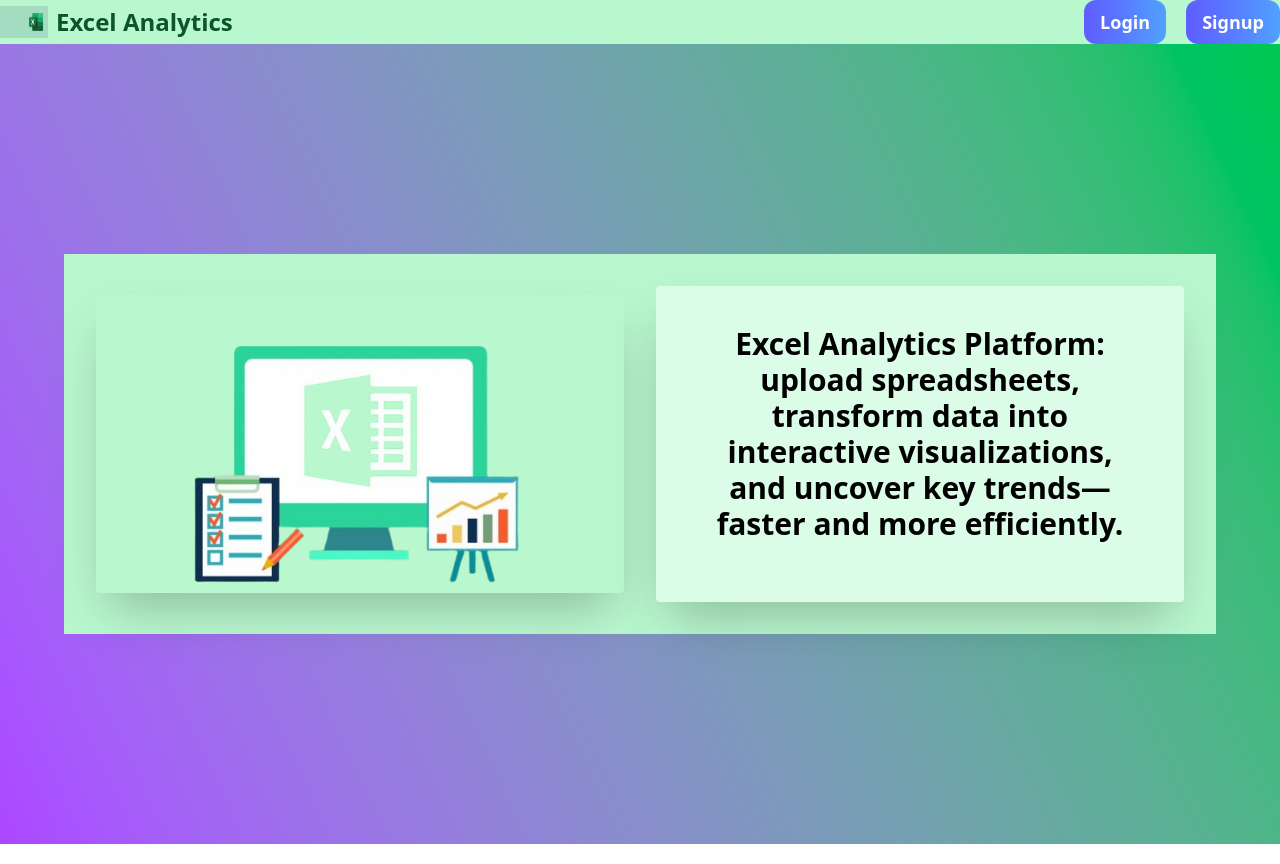
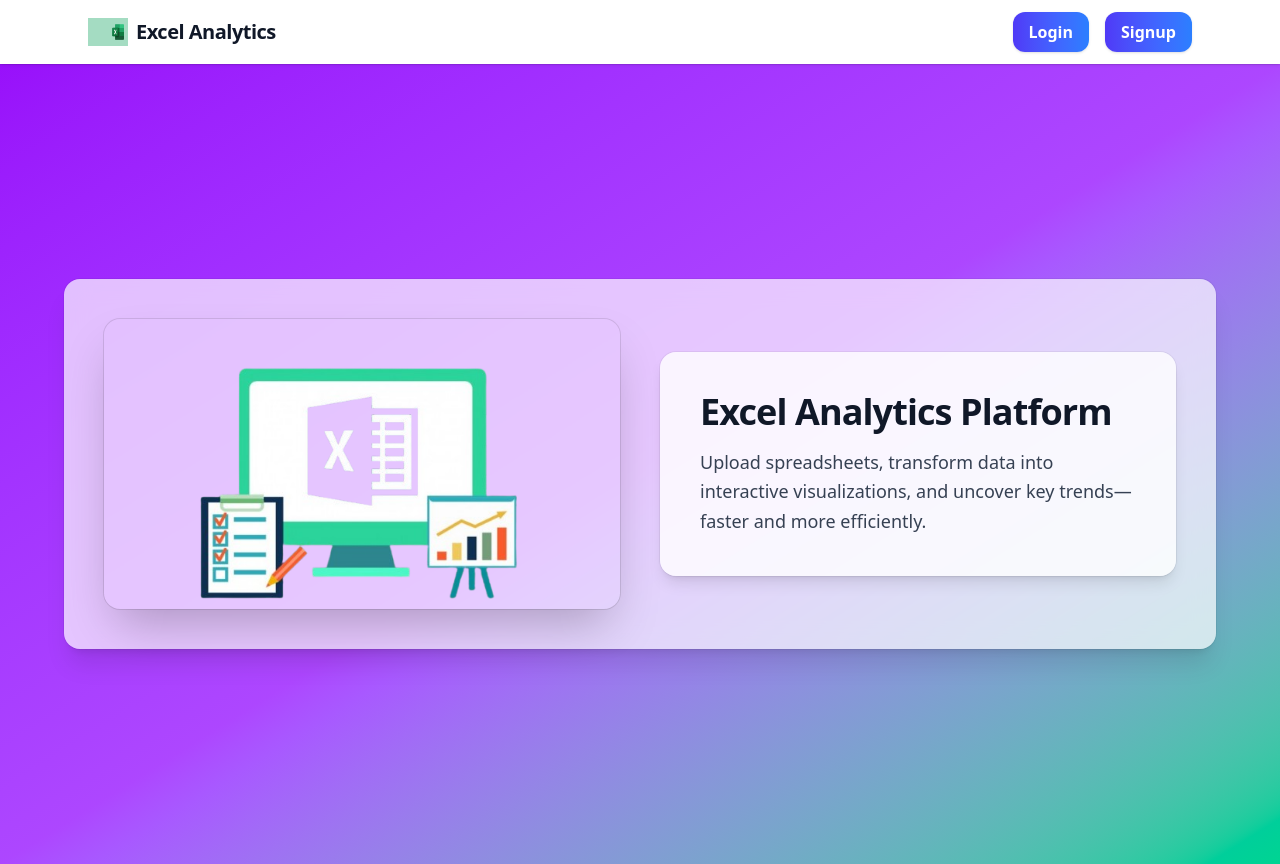
Before and after one commit to chandan9648/Excel-analytics, a React (Vite) app in the folder frontend/: page / in a window 1280 px wide. Built offline with nearby package versions, Linux system fonts and the light colour scheme.

Commit message:
style: improve Navbar and Home component layouts for better user experience

```diff
--- a/frontend/src/components/Navbar.jsx
+++ b/frontend/src/components/Navbar.jsx
@@ -4,7 +4,7 @@ import { AuthContext } from "../context/AuthContext";
 import x from "../assets/x.png";
 
 const Navbar = () => {
-  const { user} = useContext(AuthContext);
+  const { user } = useContext(AuthContext);
   const location = useLocation();
 
   // Hide navbar on certain routes (optional)
@@ -14,33 +14,35 @@ const Navbar = () => {
   if (isHidden) return null;
 
   return (
-    <nav className="flex items-center justify-between   bg-green-200 shadow">
+    <nav className="sticky top-0 z-50 w-full bg-white/80 backdrop-blur-md shadow-sm ring-1 ring-black/5">
+      <div className="mx-auto max-w-6xl px-4 sm:px-6 py-3 flex items-center justify-between">
         {/* Logo only when user is NOT logged in */}
         {!user && (
-        <div className="text-2xl font-bold text-green-900 flex items-center gap-2">
-          <img src={x} alt="Logo" className="w-12 h-8" />
+          <div className="flex items-center gap-2 text-lg sm:text-xl font-semibold tracking-tight text-gray-900">
+            <img src={x} alt="Excel Analytics Logo" className="w-10 h-7" />
             Excel Analytics
           </div>
         )}
 
         {/* Right side: Buttons */}
-      <div className="flex items-center space-x-5 ml-auto ">
+        <div className="flex items-center gap-3 sm:gap-4 ml-auto">
           {!user ? (
             <>
               <Link
                 to="/login"
-              className="text-lg hover:underline bg-linear-to-r/hsl from-indigo-500 to-blue-400 rounded-xl  px-4 py-2  text-white"
+                className="inline-flex items-center justify-center rounded-xl px-4 py-2 text-sm sm:text-base font-semibold text-white bg-gradient-to-r from-indigo-600 to-blue-500 shadow-sm hover:shadow transition focus:outline-none focus-visible:ring-2 focus-visible:ring-indigo-500/60"
               >
-              <b>Login</b>
+                Login
               </Link>
               <Link
                 to="/signup"
-              className="text-lg hover:underline bg-linear-to-r/hsl from-indigo-500 to-blue-400 rounded-xl  px-4 py-2 text-white"
+                className="inline-flex items-center justify-center rounded-xl px-4 py-2 text-sm sm:text-base font-semibold text-white bg-gradient-to-r from-indigo-600 to-blue-500 shadow-sm hover:shadow transition focus:outline-none focus-visible:ring-2 focus-visible:ring-indigo-500/60"
               >
-              <b>Signup</b>
+                Signup
               </Link>
             </>
           ) : null}
+        </div>
       </div>
     </nav>
   );
--- a/frontend/src/pages/auth/Home.jsx
+++ b/frontend/src/pages/auth/Home.jsx
@@ -1,28 +1,37 @@
-// import { useContext } from "react";
+
 import { AuthContext } from "../../context/AuthContext";
-import bg from "../../assets/bg.png"
+import bg from "../../assets/bg.png";
 
 
 const Home = () => {
   // const {  } = useContext(AuthContext);
 
   return (
-    <div className="min-h-screen bg-linear-65 from-purple-500 to-green-500 flex items-center justify-center w-full">
-      <div className="max-w-6xl w-full grid grid-cols-1 md:grid-cols-2 gap-6 md:gap-8 items-center p-4 sm:p-6 md:p-8 bg-green-200">
+    <div className="min-h-screen w-full bg-gradient-to-br from-purple-600 via-purple-500 to-emerald-400 flex items-center justify-center px-4 sm:px-6">
+      <div className="max-w-6xl w-full">
+        <div className="grid grid-cols-1 md:grid-cols-2 gap-8 md:gap-10 items-center rounded-2xl bg-white/70 backdrop-blur-md shadow-xl ring-1 ring-black/5 p-4 sm:p-6 md:p-10">
 
           {/* Left Side: Image */}
           <div className="flex justify-center order-1 md:order-none">
+            <div className="w-full max-w-md md:max-w-2xl overflow-hidden rounded-2xl shadow-2xl ring-1 ring-black/10">
               <img
                 src={bg}
-            alt="Excel Analytics "
-      className="w-full max-w-md md:max-w-2xl h-auto rounded shadow-2xl object-cover"
+                alt="Excel Analytics"
+                className="w-full h-auto object-cover"
+                loading="lazy"
               />
+            </div>
           </div>
 
           {/* Right Side: Welcome content */}
-  <div className="bg-green-100 p-6 md:p-10 w-full rounded shadow-2xl text-center">
-          <h1 className="text-3xl font-semibold mb-5 text-black-800">Excel Analytics Platform: upload spreadsheets, transform data into interactive visualizations, and uncover key trends—faster and more efficiently.</h1>
-
+          <div className="w-full rounded-2xl bg-white/80 p-6 sm:p-8 md:p-10 shadow-lg ring-1 ring-black/5 text-center md:text-left">
+            <h1 className="text-2xl sm:text-3xl md:text-4xl font-semibold tracking-tight text-gray-900">
+              Excel Analytics Platform
+            </h1>
+            <p className="mt-4 text-base sm:text-lg leading-relaxed text-gray-700">
+              Upload spreadsheets, transform data into interactive visualizations, and uncover key trends—faster and more efficiently.
+            </p>
+          </div>
         </div>
       </div>
     </div>
```
Lines whose indentation alone changed are shown as unchanged.
